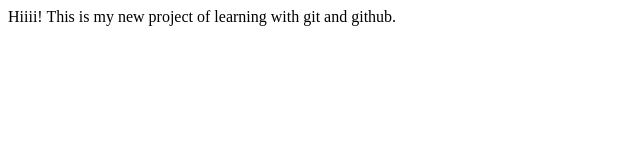
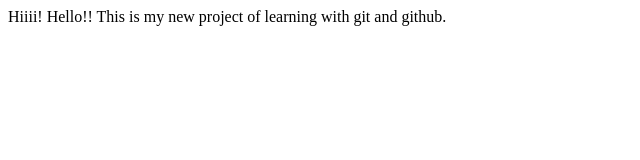
Before and after one commit to Shwetabiradar73/myfirstgithublearningproject, a plain HTML site: page index.html in a window 1280 px wide. Shown: the whole page, without its empty margins (0-640 px from the left). Drawn offline with Linux system fonts and the light colour scheme.

Commit message:
new line added

```diff
--- a/index.html
+++ b/index.html
@@ -7,6 +7,7 @@
 </head>
 <body>
     Hiiii!
+    Hello!!
     This is my new project of learning with git and github.
 </body>
 </html>
```
